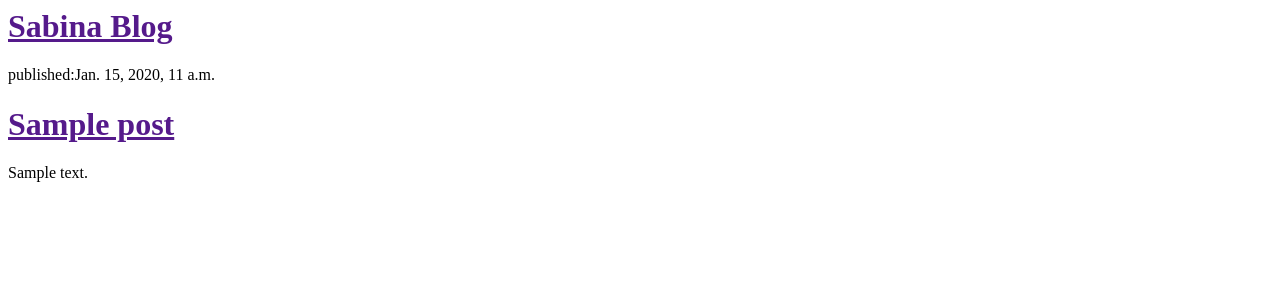
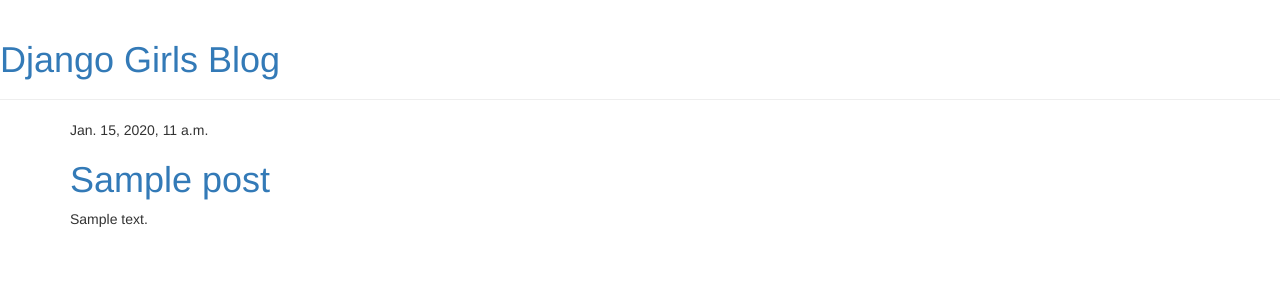
Before and after one commit to sabinaczopik/my-first-blog, a Django app: template blog/templates/blog/post_list.html in a window 1280 px wide. Shown: the top 300 px of the page. Run offline with Django 3.2, Linux system fonts and the light colour scheme; the template is opened without the code that fills it: values that come from a table or form of the project are taken from there, others are empty; tables that the repository leaves empty hold one stand-in row (values such as "Sample post"); some libraries are stand-ins or nearby versions.

Commit message:
progress

```diff
--- a/blog/templates/blog/post_list.html
+++ b/blog/templates/blog/post_list.html
@@ -1,15 +1,30 @@
+{% load staticfiles %}
 <html>
     <head>
-		<title>Sabina blog</title>
+   		<title>Django Girls blog</title>
+        <link rel="stylesheet" href="//maxcdn.bootstrapcdn.com/bootstrap/3.2.0/css/bootstrap.min.css">
+        <link rel="stylesheet" href="//maxcdn.bootstrapcdn.com/bootstrap/3.2.0/css/bootstrap-theme.min.css">
+        <link href="//fonts.googleapis.com/css?family=Lobster&subset=latin,latin-ext" rel="stylesheet" type="text/css">
+        <link rel="stylesheet" href="{% static 'css/blog.css' %}">
     </head>
     <body>
-		<div>
-			<h1><a href="">Sabina Blog</a></h1>
+        <div class="page-header">
+            <h1><a href="/">Django Girls Blog</a></h1>
         </div>
+		<div class="content container">
+    <div class="row">
+        <div class="col-md-8">
             {% for post in posts %}
-		<div>
-			<p>published:{{ post.published_date}} </p>
-			<h1><a href="">{{post.title}}</a></h1>
-			<p>{{ post.text|linebreaksbr}}</p>
+                <div class="post">
+                    <div class="date">
+                        {{ post.published_date }}
+                    </div>
+                    <h1><a href="">{{ post.title }}</a></h1>
+                    <p>{{ post.text|linebreaksbr }}</p>
                 </div>
             {% endfor %}
+        </div>
+    </div>
+</div>
+    </body>
+</html>
--- a/mysite/settings.py
+++ b/mysite/settings.py
@@ -119,4 +119,8 @@
 # https://docs.djangoproject.com/en/1.10/howto/static-files/
 
 STATIC_URL = '/static/'
-STATIC_ROOT = os.path.join(BASE_DIR, 'static')
+#STATIC_ROOT = os.path.join(BASE_DIR, 'static')
+
+STATICFILES_DIRS = (
+    os.path.join(BASE_DIR, "static"),
+)
```
Lines whose indentation alone changed are shown as unchanged.
